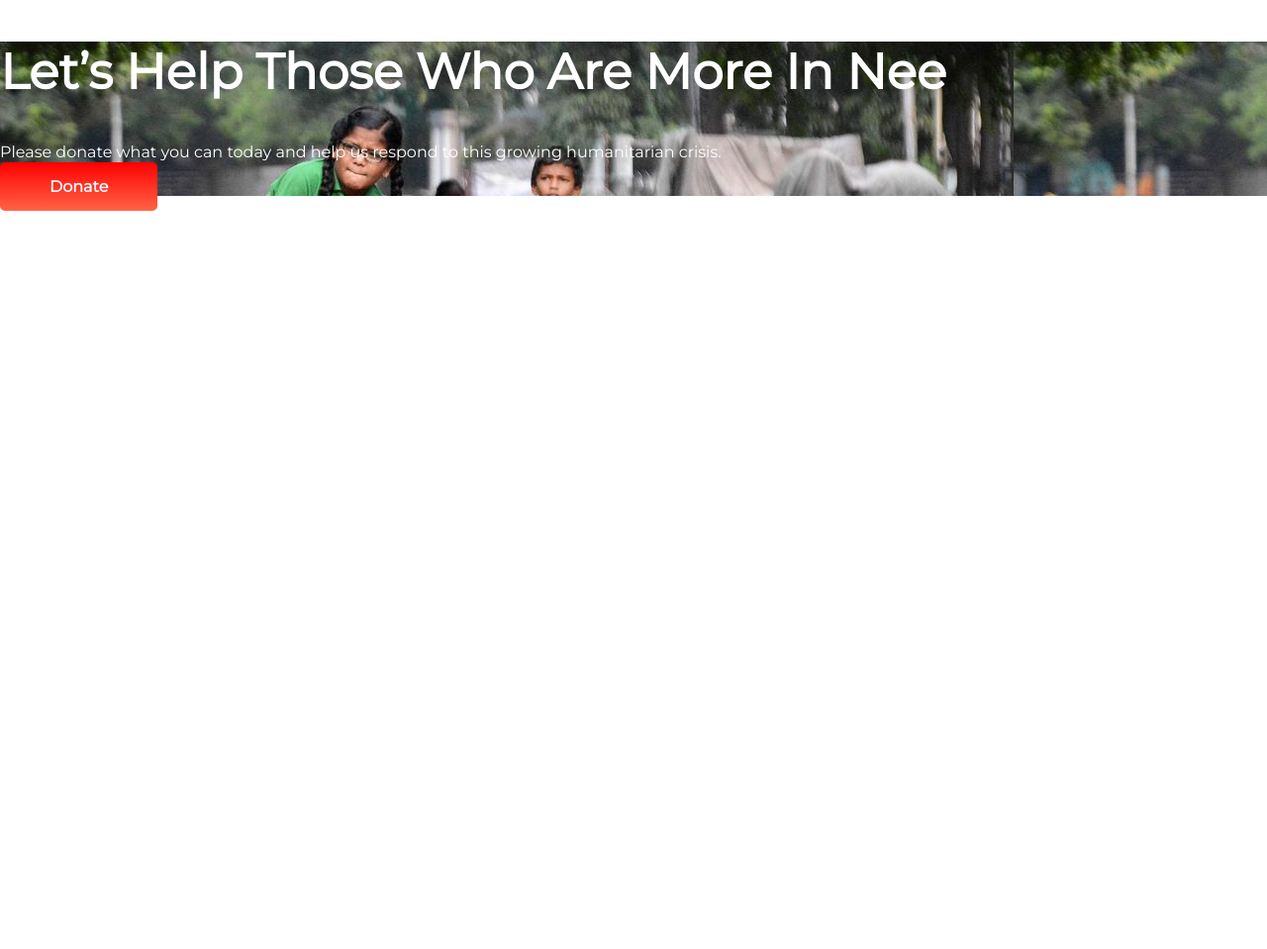
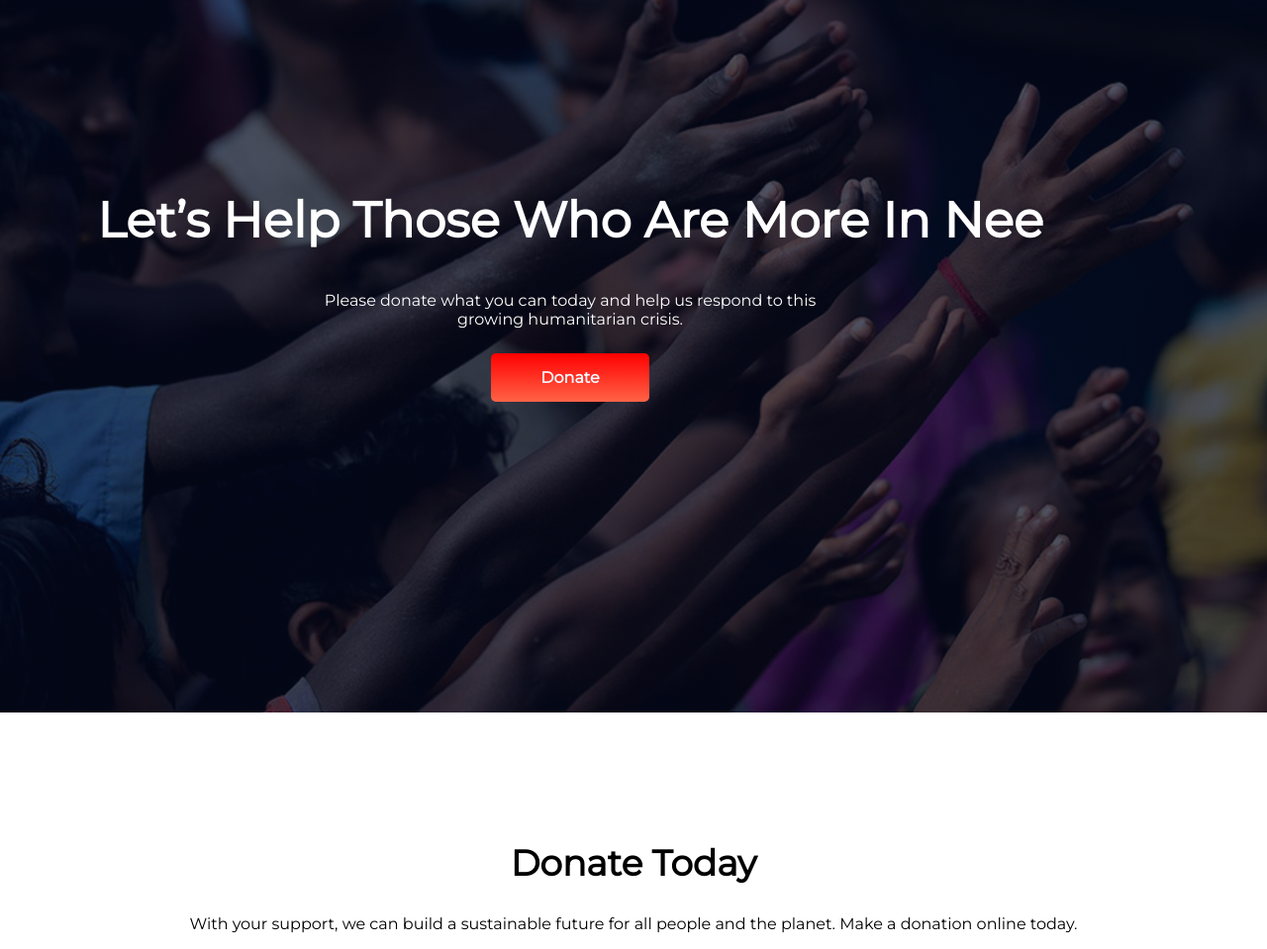
Before and after one commit to sajjad-mugdho/donate-today-assgnment, a plain HTML site: page index.html in a window 1280 px wide. Shown: the whole page at 99% size. Before the commit the page ends 800 px from the top, so only its background shows below. Drawn offline with Linux system fonts and the light colour scheme.

Commit message:
header done

```diff
--- a/index.html
+++ b/index.html
@@ -15,13 +15,21 @@
 </head>
 
 <body>
-    <section class="top">
-        <div class="banner">
+    <section class="header">
+        <div class="text">
             <h1>Let’s Help Those Who Are
                 More In Nee</h1>
-            <P>Please donate what you can today and help us respond to this growing humanitarian crisis.</P>
+            <P>Please donate what you can today and help us respond to this<br> growing humanitarian crisis.</P>
             <a class="btn" target="_blank" href="#">Donate</a>
         </div>
+
+    </section>
+
+    <section class="donate-today">
+        <h1>Donate Today</h1>
+        <p>With your support, we can build a sustainable future for all people and the planet. Make a donation online
+            today.</p>
+
 
     </section>
 
--- a/style.css
+++ b/style.css
@@ -4,14 +4,21 @@ body {
     padding: 0;
 }
 
-h1 {
+.text h1 {
     font-size: 50px;
     color: white;
+
 }
 
-p {
-    color: white;
+.header {
+    min-height: 90vh;
+    width: 100%;
+    background-image: linear-gradient(rgba(4, 9, 30, 0.7), rgba(4, 9, 30, 0.7)), url(img/donation13.jpg);
+    background-position: center;
+    background-size: cover;
+    position: relative;
 }
+
 
 .btn {
     text-decoration: none;
@@ -20,9 +27,32 @@ p {
     background-image: linear-gradient(red, tomato);
     color: aliceblue;
     font-weight: 700;
+
+
 }
 
-.top {
-    background-image: url(img/donation4.jpg);
+.text {
+    width: 90%;
+    text-align: center;
+    padding-top: 150px;
 
 }
+
+.text p {
+
+    margin: 40px 40px;
+    color: white;
+}
+
+.donate-today {
+    text-align: center;
+    width: 80%;
+    margin: auto;
+    padding-top: 100px;
+
+}
+
+.donate-today h1 {
+    font-size: 36px;
+    font-weight: 700;
+}
```
